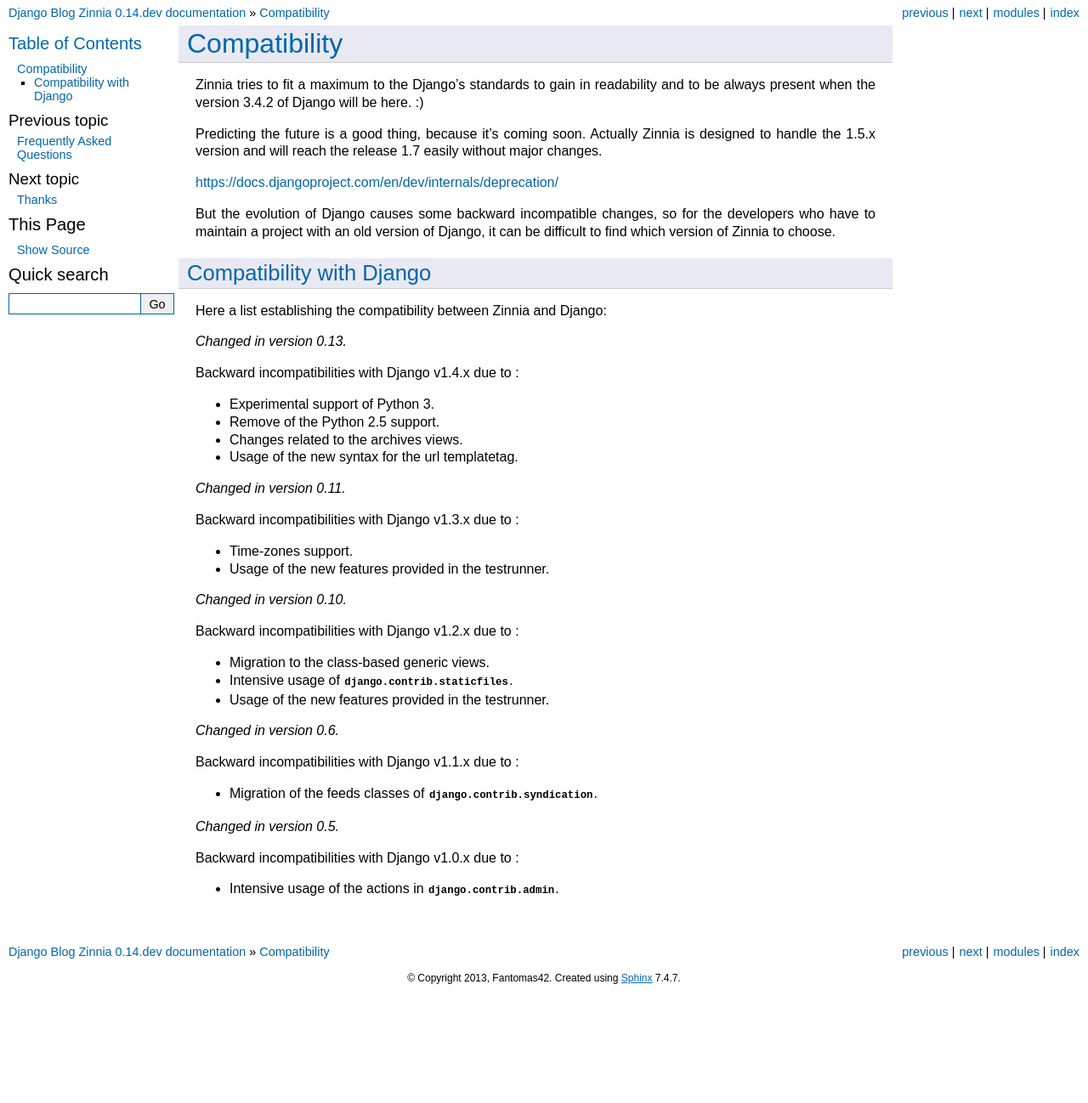
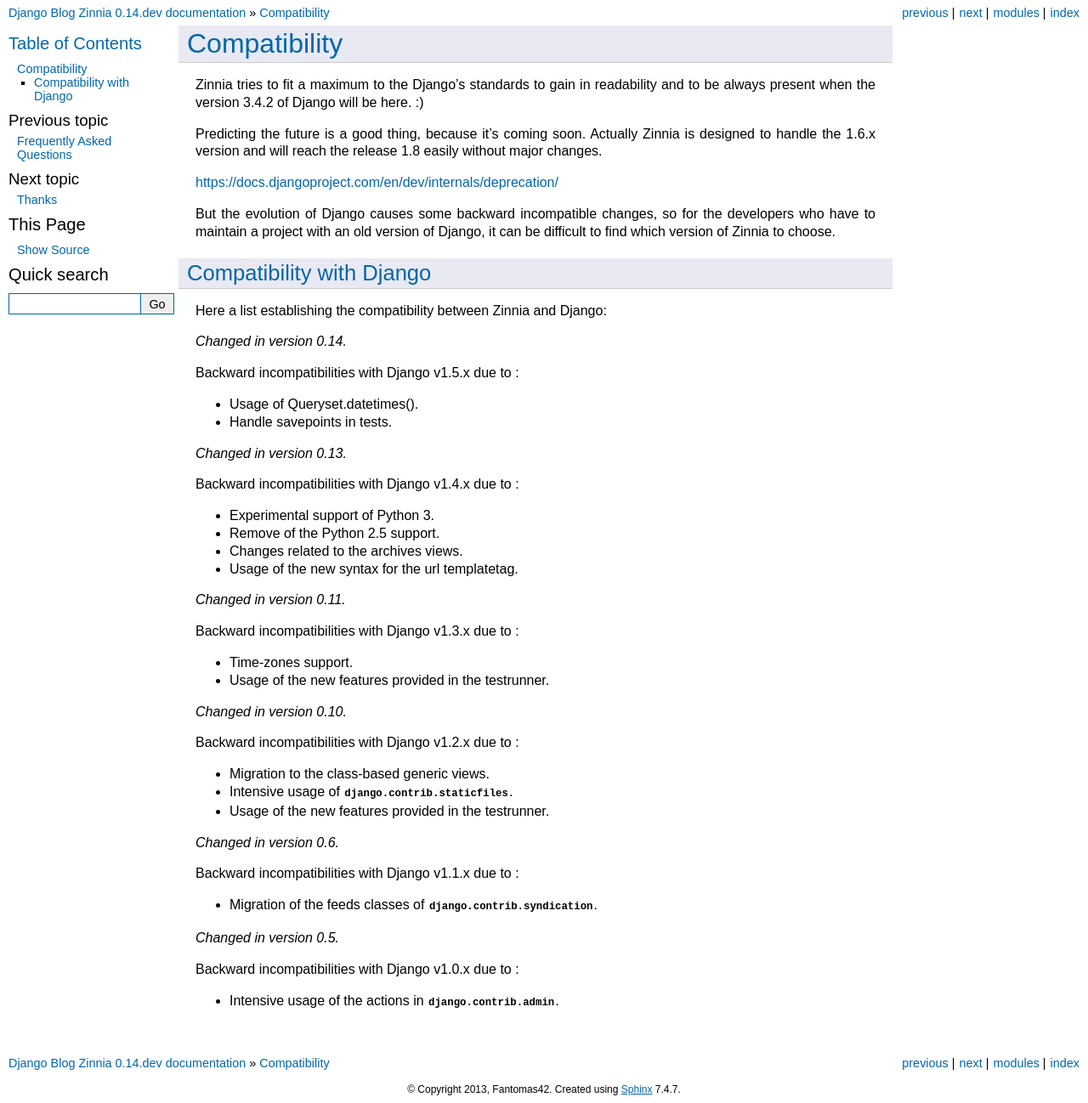
Before and after one commit to Fantomas42/django-blog-zinnia, a Sphinx documentation site: the page built from docs/notes/compatibility.rst, in a window 1280 px wide. Shown: the whole page at 85% size. Built offline with Sphinx 7.4.7, drawn with Linux system fonts in a browser that asks for light colours; before the commit the page ends 1167 px from its top, so only the background shows below that.

Commit message:
Update Django requirement in documentation and write incompatibilites with 1.5

```diff
--- a/docs/getting-started/install.rst
+++ b/docs/getting-started/install.rst
@@ -12,7 +12,7 @@
 Make sure to install these packages prior to installation :
 
 * `Python`_ >= 2.6.5
-* `Django`_ == 1.5
+* `Django`_ >= 1.6
 * `PIL`_ >= 1.1.6 or `Pillow`_ >= 2.0.0
 * `django-mptt`_ >= 0.5.1 < 0.6
 * `django-tagging`_ >= 0.3.1
--- a/docs/notes/compatibility.rst
+++ b/docs/notes/compatibility.rst
@@ -7,8 +7,8 @@
 be here. :)
 
 Predicting the future is a good thing, because it's coming soon.
-Actually Zinnia is designed to handle the 1.5.x version and will reach the
-release 1.7 easily without major changes.
+Actually Zinnia is designed to handle the 1.6.x version and will reach the
+release 1.8 easily without major changes.
 
 https://docs.djangoproject.com/en/dev/internals/deprecation/
 
@@ -22,6 +22,13 @@
 =========================
 
 Here a list establishing the compatibility between Zinnia and Django:
+
+.. versionchanged:: 0.14
+
+Backward incompatibilities with Django v1.5.x due to :
+
+* Usage of Queryset.datetimes().
+* Handle savepoints in tests.
 
 .. versionchanged:: 0.13
 
```
